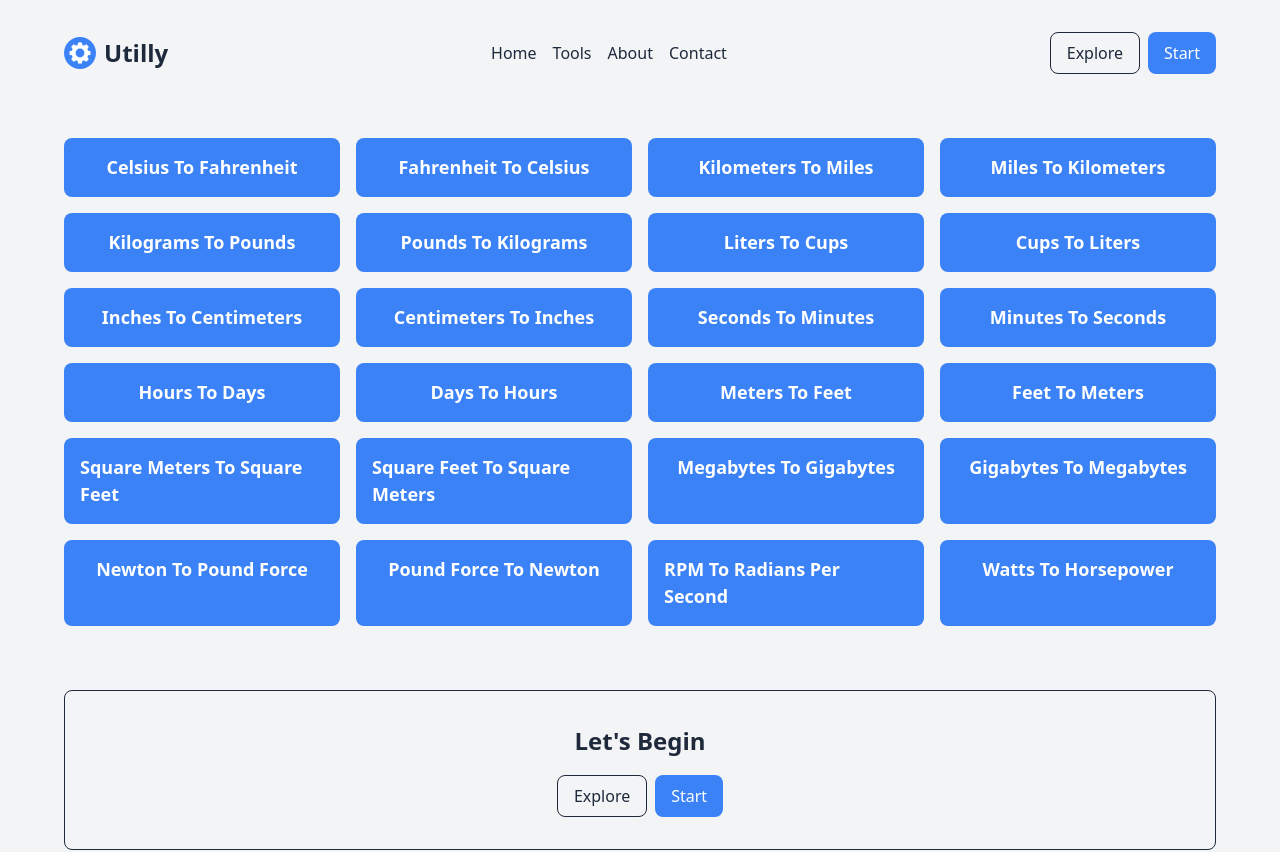
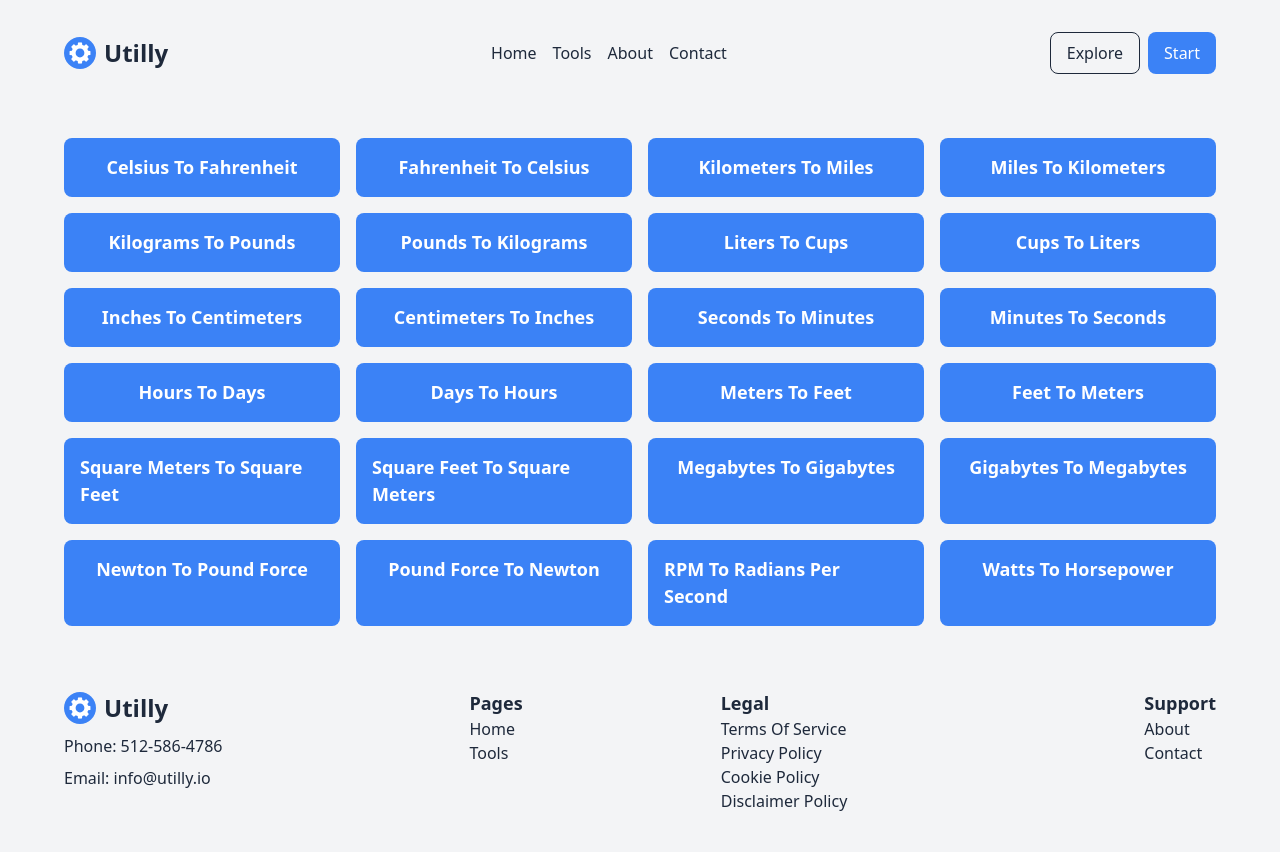
Before and after one commit to matthew-wright07/utilly, a Next.js app: page /tools in a window 1280 px wide. Shown: the top 852 px of the page. Built offline with nearby package versions, Linux system fonts and the light colour scheme.

Commit message:
removed start from tools

```diff
--- a/app/tools/page.js
+++ b/app/tools/page.js
@@ -1,4 +1,3 @@
-import Start from "@/components/Home/Start";
 import ToolGrid from "@/components/Tools/ToolGrid";
 
 export const metadata = {
@@ -8,9 +7,6 @@ export const metadata = {
 
 export default function ToolsPage(){
     return (
-        <>
-        <ToolGrid/>
-        <Start/>
-        </>
+      <ToolGrid/>
     )
 }
```
